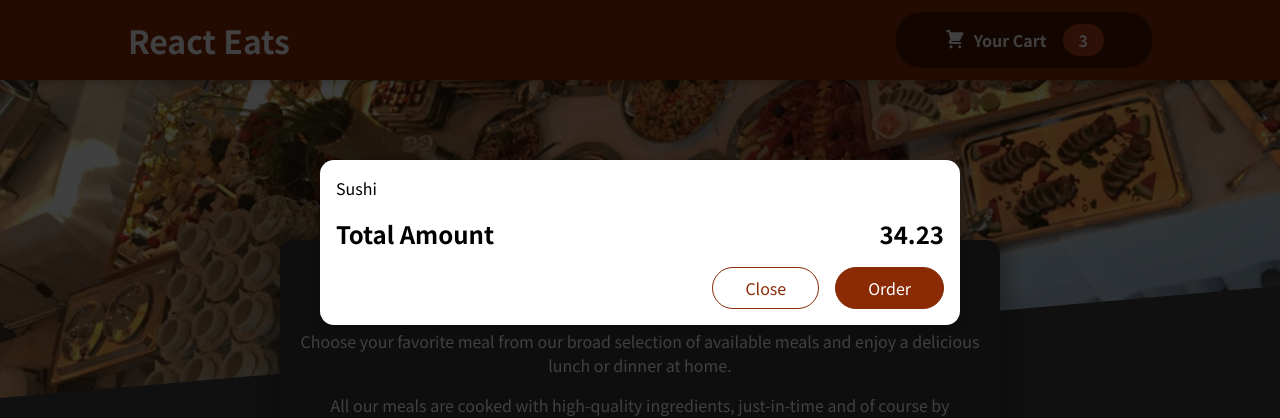
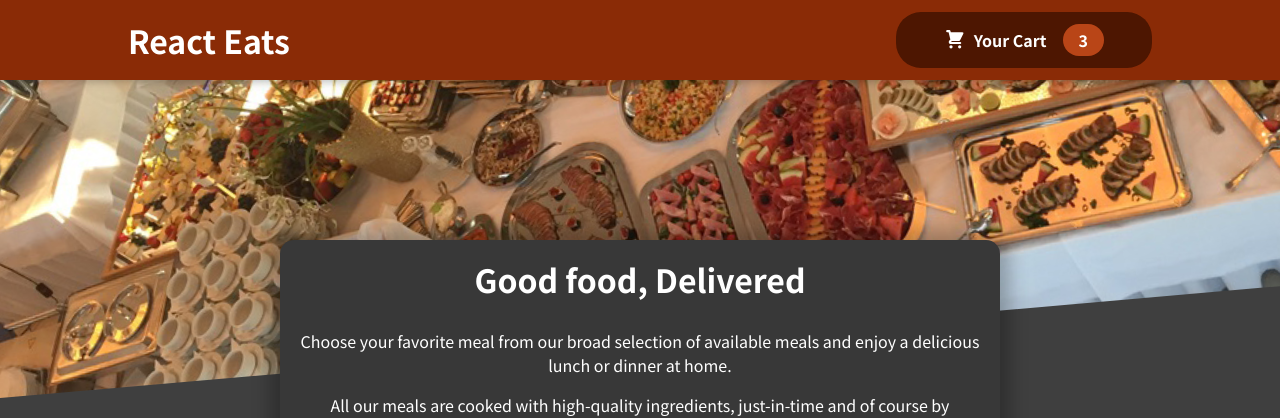
Before and after one commit to vectorNull/React-Eats, a React (Create React App) app: page / in a window 1280 px wide. Shown: the top 418 px of the page. Built offline with nearby package versions, Linux system fonts and the light colour scheme.

Commit message:
manage cart modal state

```diff
--- a/src/App.js
+++ b/src/App.js
@@ -1,13 +1,23 @@
-import { Fragment } from "react";
+import { Fragment, useState } from "react";
 import Cart from "./components/Cart/Cart";
 import Header from "./components/Layout/Header";
 import Meals from "./components/Meals/Meals";
 
 function App() {
+	const [cartIsShown, setCartIsShown] = useState(false);
+
+	const showCartHandler = () => {
+		setCartIsShown(true);
+	}
+
+	const hideCartHandler = () => {
+		setCartIsShown(false);
+	}
+
 	return (
 		<Fragment>
-			<Cart />
-			<Header />
+			{cartIsShown && <Cart onHideCart={hideCartHandler} />}
+			<Header onShowCart={showCartHandler} />
 			<main>
 				<Meals />
 			</main>
--- a/src/components/Cart/Cart.js
+++ b/src/components/Cart/Cart.js
@@ -15,14 +15,14 @@
 	);
 
 	return (
-		<Modal>
+		<Modal onClose={props.onHideCart}>
 			{cartItems}
 			<div className={classes.total}>
                 <span>Total Amount</span>
                 <span>34.23</span>
             </div>
 			<div className={classes.actions}>
-                <button className={classes['button--alt']}>Close</button>
+                <button className={classes['button--alt']} onClick={props.onHideCart}>Close</button>
                 <button className={classes.button}>Order</button>
             </div>
 		</Modal>
--- a/src/components/Layout/Header.js
+++ b/src/components/Layout/Header.js
@@ -9,7 +9,7 @@
         <Fragment>
             <header className={classes.header}>
                 <h1>React Eats</h1>
-                <HeaderCartButton />
+                <HeaderCartButton onClick={props.onShowCart} />
             </header>
             <div className={classes["main-image"]}>
                 <img src={mealsImg} alt="food on table" />
--- a/src/components/Layout/HeaderCartButton.js
+++ b/src/components/Layout/HeaderCartButton.js
@@ -5,7 +5,7 @@
 
 const HeaderCartButton = (props) => {
   return (
-    <button className={classes.button}>
+    <button className={classes.button} onClick={props.onClick} >
         <span className={classes.icon}>
             <CartIcon />
         </span>
--- a/src/components/UI/Modal.js
+++ b/src/components/UI/Modal.js
@@ -3,7 +3,7 @@
 import classes from "./Modal.module.css";
 
 const Backdrop = (props) => {
-	return <div className={classes.backdrop}></div>;
+	return <div className={classes.backdrop} onClick={props.onClose}></div>;
 };
 
 const ModalOverlay = (props) => {
@@ -19,7 +19,7 @@
 
 	return (
 		<Fragment>
-			{ReactDOM.createPortal(<Backdrop />, portalElement)}
+			{ReactDOM.createPortal(<Backdrop onClose={props.onClose}/>, portalElement)}
 			{ReactDOM.createPortal(
 				<ModalOverlay>{props.children}</ModalOverlay>,
 				portalElement
```
